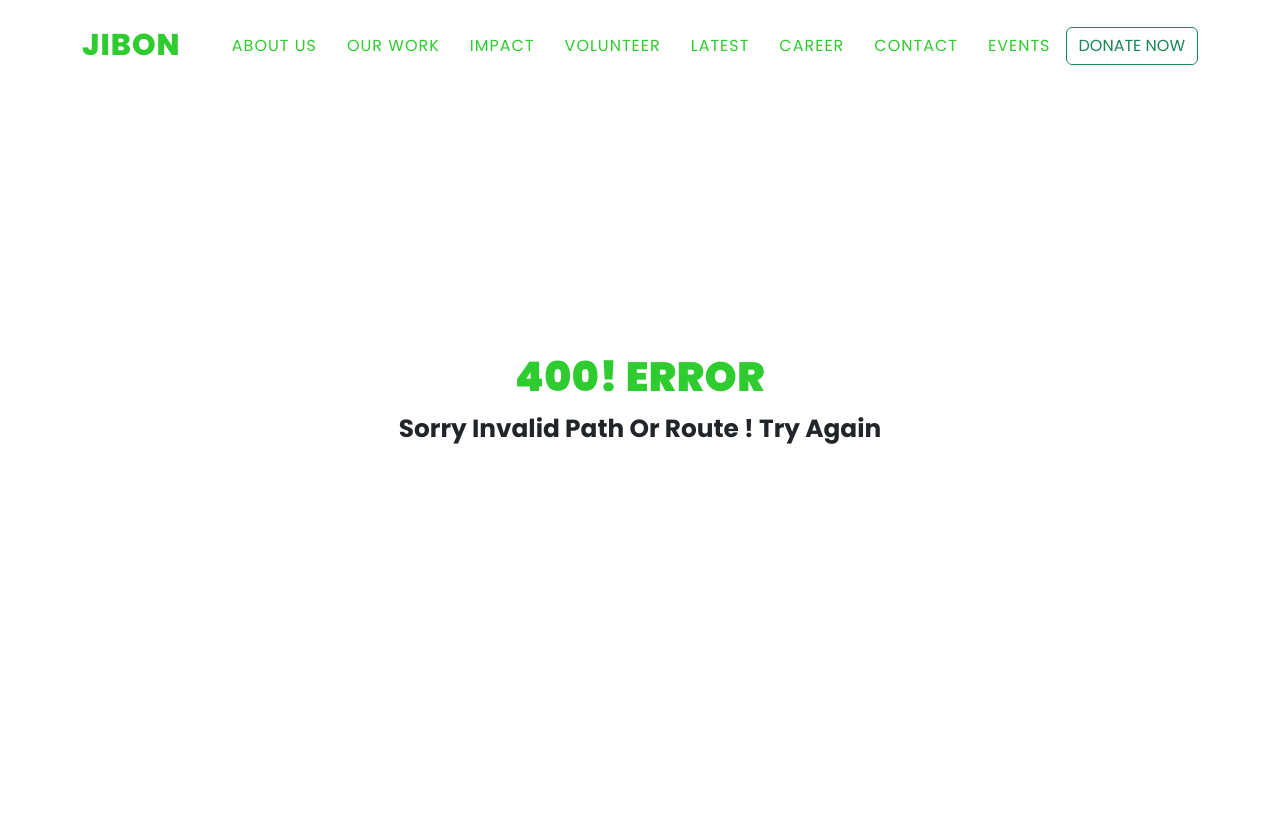
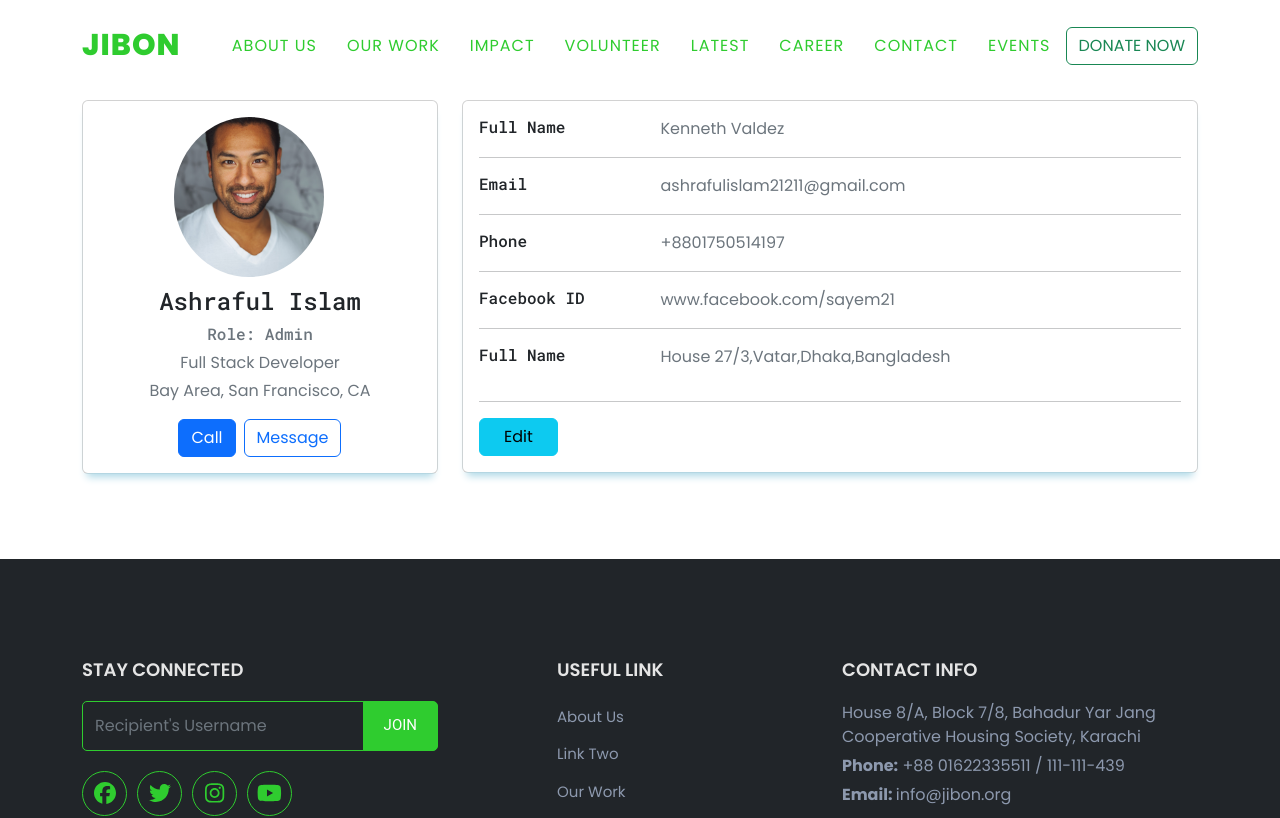
Before and after one commit to alminAl/jibon, a React (Create React App) app: page /user in a window 1280 px wide. Shown: the top 818 px of the page. Built offline with nearby package versions, Linux system fonts and the light colour scheme.

Commit message:
User Profile Added

```diff
--- a/src/App.js
+++ b/src/App.js
@@ -10,6 +10,8 @@ import Footer from "./Components/ReuseComponent/Footer.jsx";
 import Navigation from "./Components/ReuseComponent/Navigation.jsx";
 import EventHome from "./Components/EeventLatest/EventHome.jsx";
 import EventInfo from "./Components/EventComponent/EventInfo.jsx";
+import UserProfile from "./Components/UserProfile/UserProfile.jsx";
+
 function App() {
   const location = useLocation();
 
@@ -29,6 +31,7 @@ function App() {
           <Route path="add-event" element={<AddEvent />}></Route>
           <Route path="our-events" element={<OurEvents />}></Route>
         </Route>
+        <Route path="user" element={<UserProfile />}></Route>
         {/* error route */}
         <Route path="*" element={<Error />} />
       </Routes>
--- /dev/null
+++ b/src/Components/UserProfile/UserProfile.jsx
@@ -0,0 +1,96 @@
+import React from 'react';
+import "../../Scss/UserProfileScss/UserProfile.scss";
+const UserProfile = () => {
+    return (
+        <div>
+            <section className='container userProfile'>
+                <div className='row'>
+                    <div className="col-md-4">
+                        <div className='card'>
+                            <div className="card-body d-flex align-items-center text-center justify-content-center ">
+                                <div>
+                                    <div className='imageBody'>
+                                        <img className='image' src={require('../images/profile.jpg')} alt="" srcset="" />
+                                    </div>
+                                    <div>
+                                        <h4>Ashraful Islam</h4>
+                                        <h6 className='text-muted'>Role: Admin</h6>
+                                        <p class="text-secondary mb-1">Full Stack Developer</p>
+                                        <p class="text-muted font-size-sm">Bay Area, San Francisco, CA</p>
+                                        <button class="btn btn-primary me-2">Call</button>
+                                        <button class="btn btn-outline-primary">Message</button>
+                                    </div>
+                               </div>
+                            </div>
+                        </div>
+                    </div>
+                    <div class="col-md-8">
+                        <div class="card mb-3">
+                            <div class="card-body">
+                                    <div class="row">
+                                        <div class="col-sm-3">
+                                            <h6 class="mb-0">Full Name</h6>
+                                        </div>
+
+                                        <div class="col-sm-9 text-secondary">
+                                            Kenneth Valdez
+                                        </div>
+                                </div>
+                                <hr />
+                                <div class="row">
+                                        <div class="col-sm-3">
+                                            <h6 class="mb-0">Email</h6>
+                                        </div>
+                                        <div class="col-sm-9 text-secondary">
+                                            ashrafulislam21211@gmail.com
+                                        </div>
+                                    </div>
+
+                                <hr />
+                                <div class="row">
+                                        <div class="col-sm-3">
+                                            <h6 class="mb-0">Phone</h6>
+                                        </div>
+                                        <div class="col-sm-9 text-secondary">
+                                            +8801750514197
+                                        </div>
+                                    </div>
+
+                                <hr />
+                                <div class="row">
+                                        <div class="col-sm-3">
+                                            <h6 class="mb-0">Facebook ID</h6>
+                                        </div>
+                                        <div class="col-sm-9 text-secondary">
+                                              www.facebook.com/sayem21
+                                        </div>
+                                    </div>
+
+                                <hr />
+                                <div class="row">
+                                        <div class="col-sm-3">
+                                            <h6 class="mb-0">Full Name</h6>
+                                        </div>
+                                        <div class="col-sm-9 text-secondary">
+                                            <address>
+                                                House 27/3,Vatar,Dhaka,Bangladesh
+                                            </address>
+                                        </div>
+                                    </div>
+
+                                <hr />
+                                <div className='row'>
+                                    <div className='col-sm-12'>
+                                    <a class="btn btn-info px-4 " target="__blank" href="#/">Edit</a>
+                                    </div>
+                                </div>
+                            </div>
+                        </div>
+                    </div>
+                </div>
+            </section>
+        </div>
+    );
+};
+
+export default UserProfile;
--- /dev/null
+++ b/src/Scss/UserProfileScss/UserProfile.scss
@@ -0,0 +1,19 @@
+.userProfile{
+    position: relative;
+    top: 100px;
+}
+
+
+.card-body{
+    box-shadow: 0 8px 8px -4px lightblue;
+}
+.imageBody{
+    width: 200px;
+    height: 170px;
+}
+.image{
+    width: 150px;
+    height: 160px;
+    border-radius: 50%;
+    object-fit: cover;
+}
```
Also changed, not shown: src/Components/images/profile.jpg (added).
